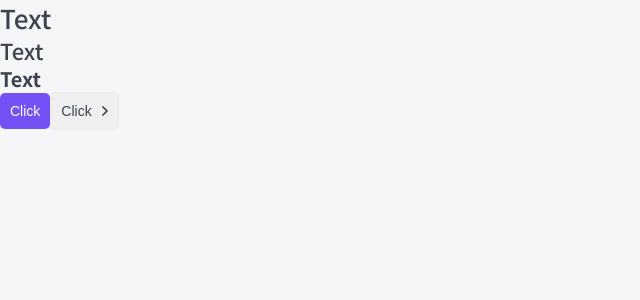
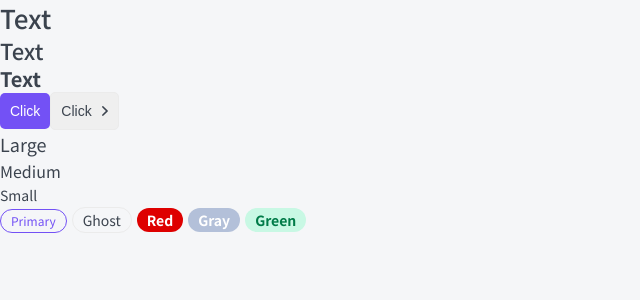
Before and after one commit to AzarakD/next-feedback-service, a Next.js app: page / in a window 1280 px wide. Shown: the top 300 px of the page, without its empty margins (0-640 px from the left). Built offline with nearby package versions, Linux system fonts and the light colour scheme.

Commit message:
add Paragraph and Tag components

```diff
--- /dev/null
+++ b/components/Paragraph/Paragraph.module.css
@@ -0,0 +1,18 @@
+.paragraph {
+  margin: 0;
+}
+
+.sm {
+  font-size: 14px;
+  line-height: 24px;
+}
+
+.md {
+  font-size: 16px;
+  line-height: 24px;
+}
+
+.lg {
+  font-size: 18px;
+  line-height: 29px;
+}
--- /dev/null
+++ b/components/Paragraph/Paragraph.props.ts
@@ -0,0 +1,6 @@
+import { HTMLAttributes, ReactNode } from "react";
+
+export interface ParagraphProps extends HTMLAttributes<HTMLParagraphElement> {
+  size?: "sm" | "md" | "lg";
+  children: ReactNode;
+}
--- /dev/null
+++ b/components/Paragraph/Paragraph.tsx
@@ -0,0 +1,28 @@
+import clsx from "clsx";
+
+import { ParagraphProps } from "./Paragraph.props";
+import styles from "./Paragraph.module.css";
+
+export const Paragraph = ({
+  size = "md",
+  children,
+  className,
+  ...props
+}: ParagraphProps) => {
+  return (
+    <p
+      className={clsx(
+        styles.paragraph,
+        {
+          [styles.sm]: size === "sm",
+          [styles.md]: size === "md",
+          [styles.lg]: size === "lg",
+        },
+        className
+      )}
+      {...props}
+    >
+      {children}
+    </p>
+  );
+};
--- /dev/null
+++ b/components/Tag/Tag.module.css
@@ -0,0 +1,49 @@
+.tag {
+  display: inline-block;
+
+  box-sizing: border-box;
+  margin-right: 5px;
+  padding: 5px 10px;
+
+  border-radius: 20px;
+}
+
+.sm {
+  font-size: 12px;
+  line-height: 12px;
+}
+
+.md {
+  font-size: 14px;
+  line-height: 14px;
+}
+
+.primary {
+  color: var(--primary);
+  border: 1px solid var(--primary);
+}
+
+.ghost {
+  border: 1px solid var(--gray-light);
+}
+
+.red {
+  color: var(--white);
+  background-color: #de0000;
+
+  font-weight: bold;
+}
+
+.gray {
+  color: var(--white);
+  background-color: #b3c0d9;
+
+  font-weight: bold;
+}
+
+.green {
+  color: var(--green);
+  background-color: var(--green-light);
+
+  font-weight: bold;
+}
--- /dev/null
+++ b/components/Tag/Tag.tsx
@@ -0,0 +1,34 @@
+import clsx from "clsx";
+
+import { TagProps } from "./Tag.props";
+import styles from "./Tag.module.css";
+
+export const Tag = ({
+  size = "md",
+  color = "ghost",
+  href,
+  children,
+  className,
+  ...props
+}: TagProps) => {
+  return (
+    <div
+      className={clsx(
+        styles.tag,
+        {
+          [styles.sm]: size === "sm",
+          [styles.md]: size === "md",
+          [styles.primary]: color === "primary",
+          [styles.ghost]: color === "ghost",
+          [styles.red]: color === "red",
+          [styles.gray]: color === "gray",
+          [styles.green]: color === "green",
+        },
+        className
+      )}
+      {...props}
+    >
+      {href ? <a href={href}>{children}</a> : <>{children}</>}
+    </div>
+  );
+};
--- a/components/index.ts
+++ b/components/index.ts
@@ -1,2 +1,4 @@
 export * from "./Htag/Htag";
 export * from "./Button/Button";
+export * from "./Paragraph/Paragraph";
+export * from "./Tag/Tag";
--- a/pages/index.tsx
+++ b/pages/index.tsx
@@ -1,6 +1,6 @@
 import type { NextPage } from "next";
 
-import { Button, Htag } from "../components";
+import { Button, Htag, Paragraph, Tag } from "../components";
 
 const Home: NextPage = () => {
   return (
@@ -8,10 +8,23 @@ const Home: NextPage = () => {
       <Htag tag="h1">Text</Htag>
       <Htag tag="h2">Text</Htag>
       <Htag tag="h3">Text</Htag>
+
       <Button>Click</Button>
       <Button appearance="ghost" arrow="right">
         Click
       </Button>
+
+      <Paragraph size="lg">Large</Paragraph>
+      <Paragraph>Medium</Paragraph>
+      <Paragraph size="sm">Small</Paragraph>
+
+      <Tag size="sm" color="primary">
+        Primary
+      </Tag>
+      <Tag>Ghost</Tag>
+      <Tag color="red">Red</Tag>
+      <Tag color="gray">Gray</Tag>
+      <Tag color="green">Green</Tag>
     </>
   );
 };
```
Also changed, not shown: components/Tag/Tag.props.ts (added, +8 -0 lines).
